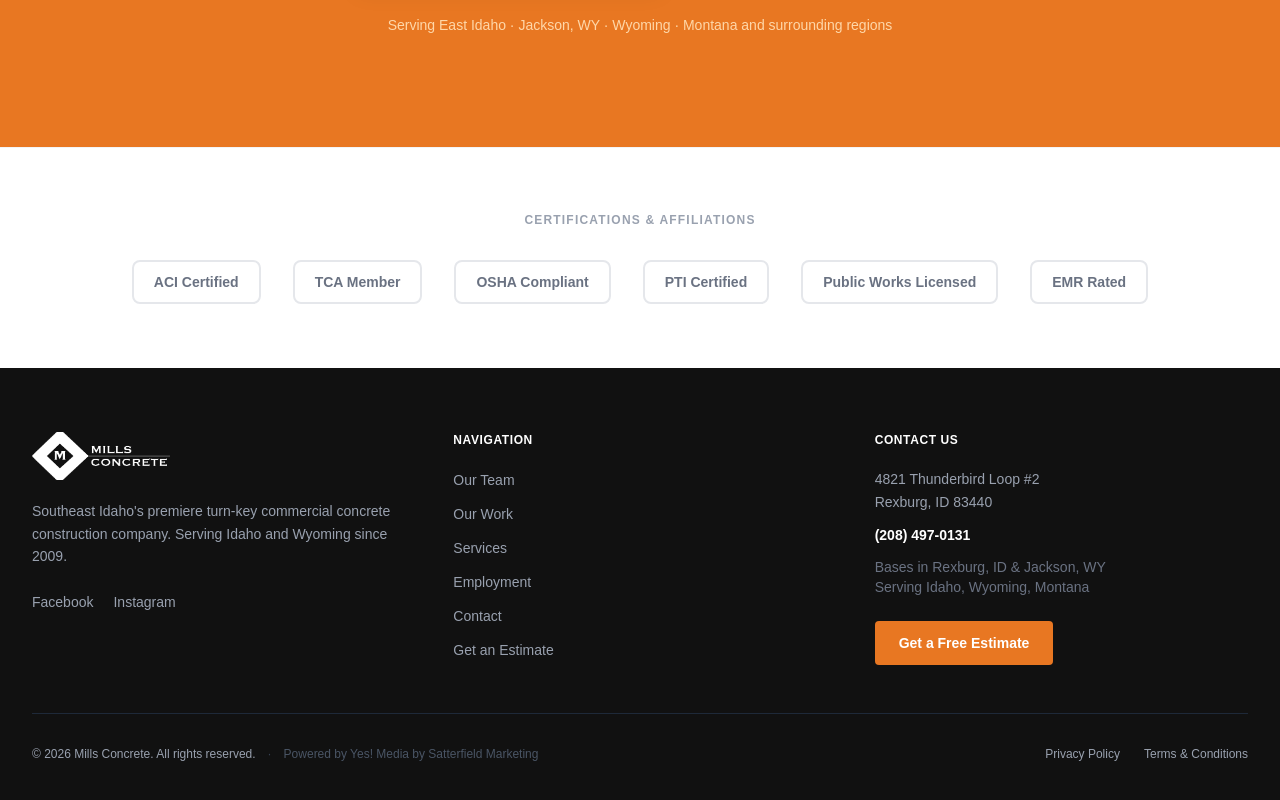
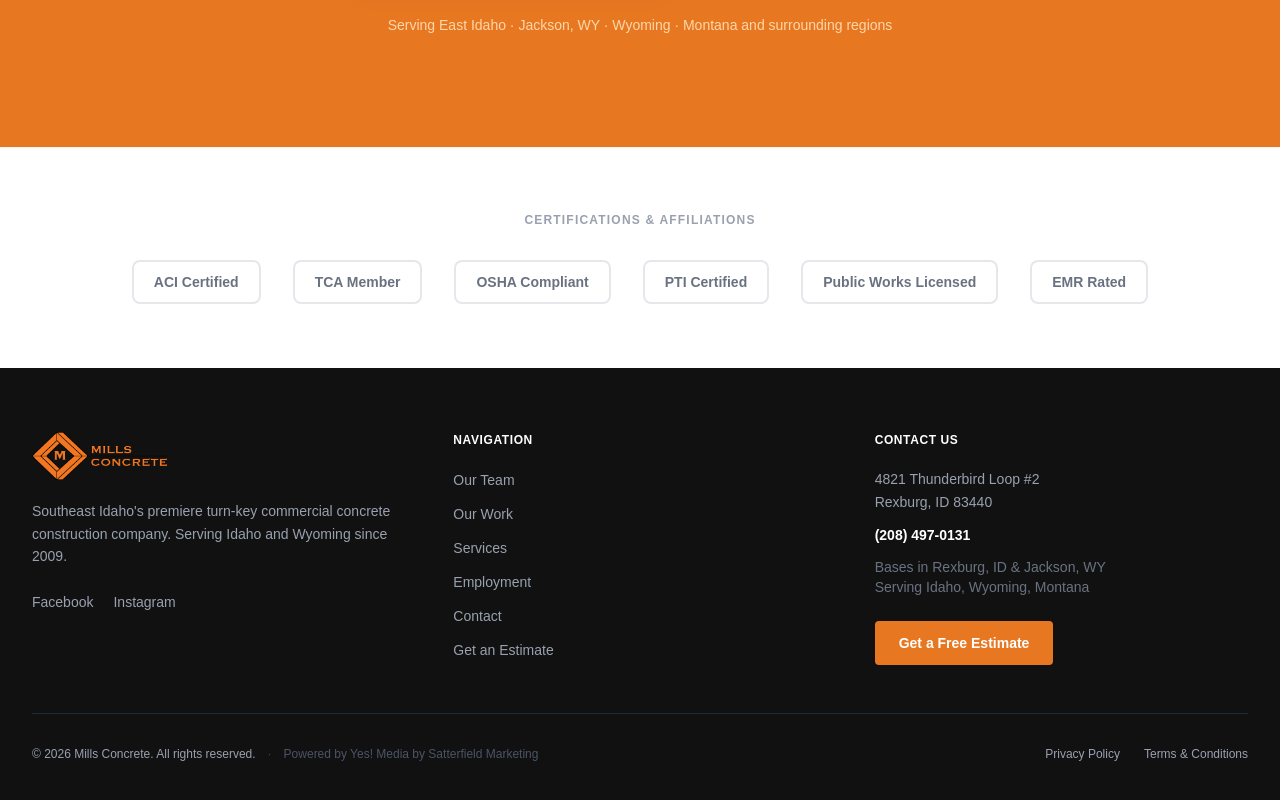
Before and after one commit to yesmedia1/mills, a Next.js app: page / in a window 1280 px wide. Shown: the part 3293-4093 px from the top of the page. Built offline with nearby package versions, Linux system fonts and the light colour scheme.

Commit message:
Restore original logo colors in footer

```diff
--- a/src/components/Footer.tsx
+++ b/src/components/Footer.tsx
@@ -21,7 +21,7 @@
               alt="Mills Concrete"
               width={220}
               height={77}
-              className="h-12 w-auto mb-5 brightness-0 invert"
+              className="h-12 w-auto mb-5"
             />
             <p className="text-sm leading-relaxed mb-6">
               Southeast Idaho&apos;s premiere turn-key commercial concrete construction company. Serving Idaho and Wyoming since 2009.
```
